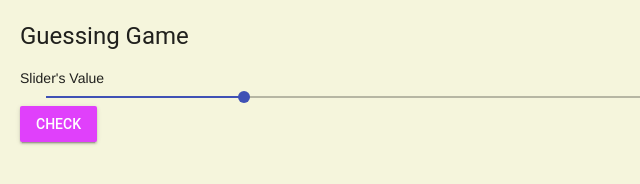
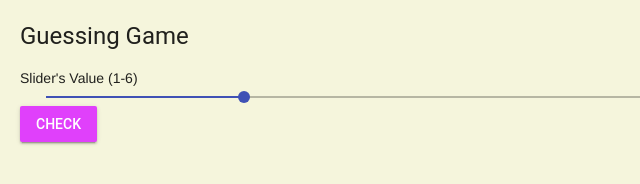
Before and after one commit to Kenny-Le-281/ICS2O-Unit5-01, a plain HTML site: page index.html in a window 1280 px wide. Shown: the part 446-630 px from the top of the page, 0-640 px from the left. Drawn offline with nearby package versions, Linux system fonts and the light colour scheme.

Commit message:
specified slider-value

```diff
--- a/index.html
+++ b/index.html
@@ -34,7 +34,7 @@
         <h4>Guessing Game</h4>
         <!-- Default Slider -->
         <label>
-          Slider's Value
+          Slider's Value (1-6)
           <input id = "slider" class="mdl-slider mdl-js-slider" type="range"
           min="0" max="6" value="1" tabindex="0">
         </label>
```
